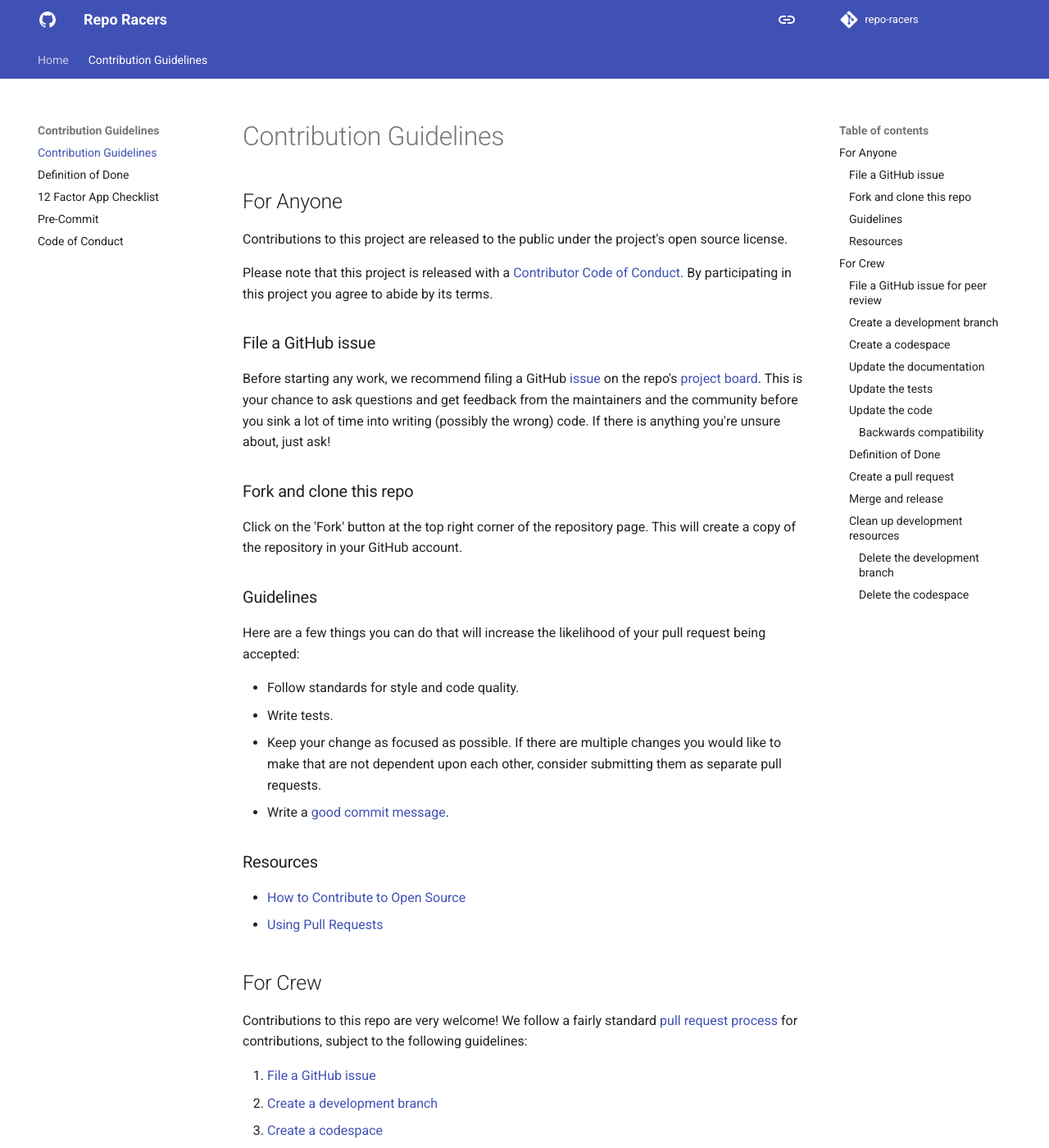
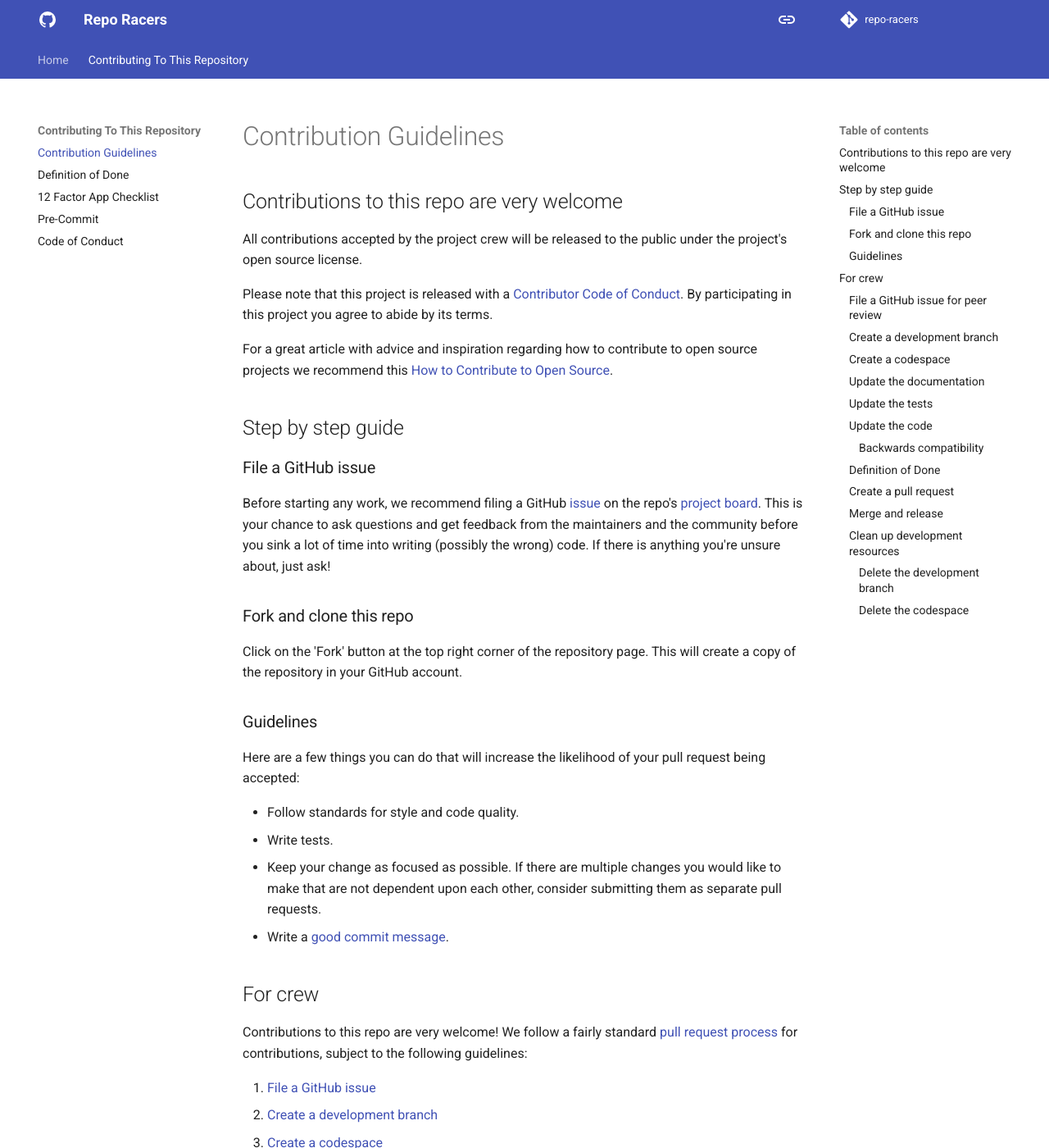
Before and after one commit to repo-racers/repo-racers, an MkDocs documentation site: the page built from docs/contribution/contribution-guidelines.md, in a window 1280 px wide and 1400 px high. Shown: the whole window at 82% size. Built offline with MkDocs 1.6.1 and Material for MkDocs 9.7.7, drawn with Linux system fonts in a browser that asks for light colours; comment, search, counter and statistics services are not loaded.

Commit message:
update contribution guidelines

```diff
--- a/docs/contribution/contribution-guidelines.md
+++ b/docs/contribution/contribution-guidelines.md
@@ -1,10 +1,14 @@
 # Contribution Guidelines
 
-## For Anyone
+## Contributions to this repo are very welcome
 
-Contributions to this project are released to the public under the project's open source license.
+All contributions accepted by the project crew will be released to the public under the project's open source license.
 
 Please note that this project is released with a [Contributor Code of Conduct](./code-of-conduct.md). By participating in this project you agree to abide by its terms.
+
+For a great article with advice and inspiration regarding how to contribute to open source projects we recommend this [How to Contribute to Open Source](https://opensource.guide/how-to-contribute/).
+
+## Step by step guide
 
 ### File a GitHub issue
 
@@ -25,12 +29,7 @@ Here are a few things you can do that will increase the likelihood of your pull
 - Keep your change as focused as possible. If there are multiple changes you would like to make that are not dependent upon each other, consider submitting them as separate pull requests.
 - Write a [good commit message](http://tbaggery.com/2008/04/19/a-note-about-git-commit-messages.html).
 
-### Resources
-
-- [How to Contribute to Open Source](https://opensource.guide/how-to-contribute/)
-- [Using Pull Requests](https://help.github.com/articles/about-pull-requests/)
-
-## For Crew
+## For crew
 
 Contributions to this repo are very welcome! We follow a fairly standard [pull request
 process](https://docs.github.com/en/pull-requests) for contributions, subject to the following guidelines:
--- a/mkdocs.yml
+++ b/mkdocs.yml
@@ -54,7 +54,7 @@ plugins:
 # Page tree
 nav:
   - Home: index.md
-  - Contribution Guidelines:
+  - Contributing To This Repository:
       - contribution/contribution-guidelines.md
       - Definition of Done: contribution/definition-of-done.md
       - 12 Factor App Checklist: contribution/12-factor-app-checklist.md
```
